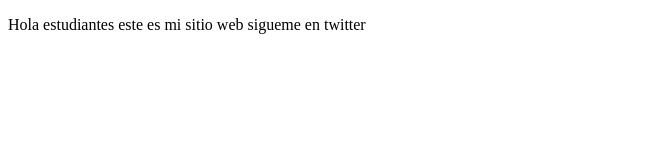
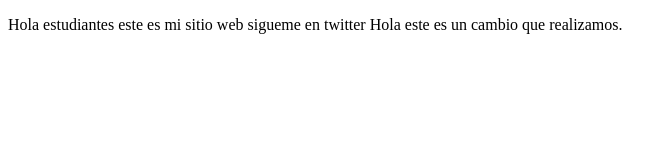
Before and after one commit to MaikJim/ProjectoDemoCursoPrework, a plain HTML site: page index.html in a window 1280 px wide. Shown: the whole page, without its empty margins (0-672 px from the left). Drawn offline with Linux system fonts and the light colour scheme.

Commit message:
Cambios realizados

```diff
--- a/index.html
+++ b/index.html
@@ -9,6 +9,7 @@
 <body>
     <p>
         Hola estudiantes este es mi sitio web sigueme en twitter
+        Hola este es un cambio que realizamos.
     </p>
 </body>
 </html>
```
